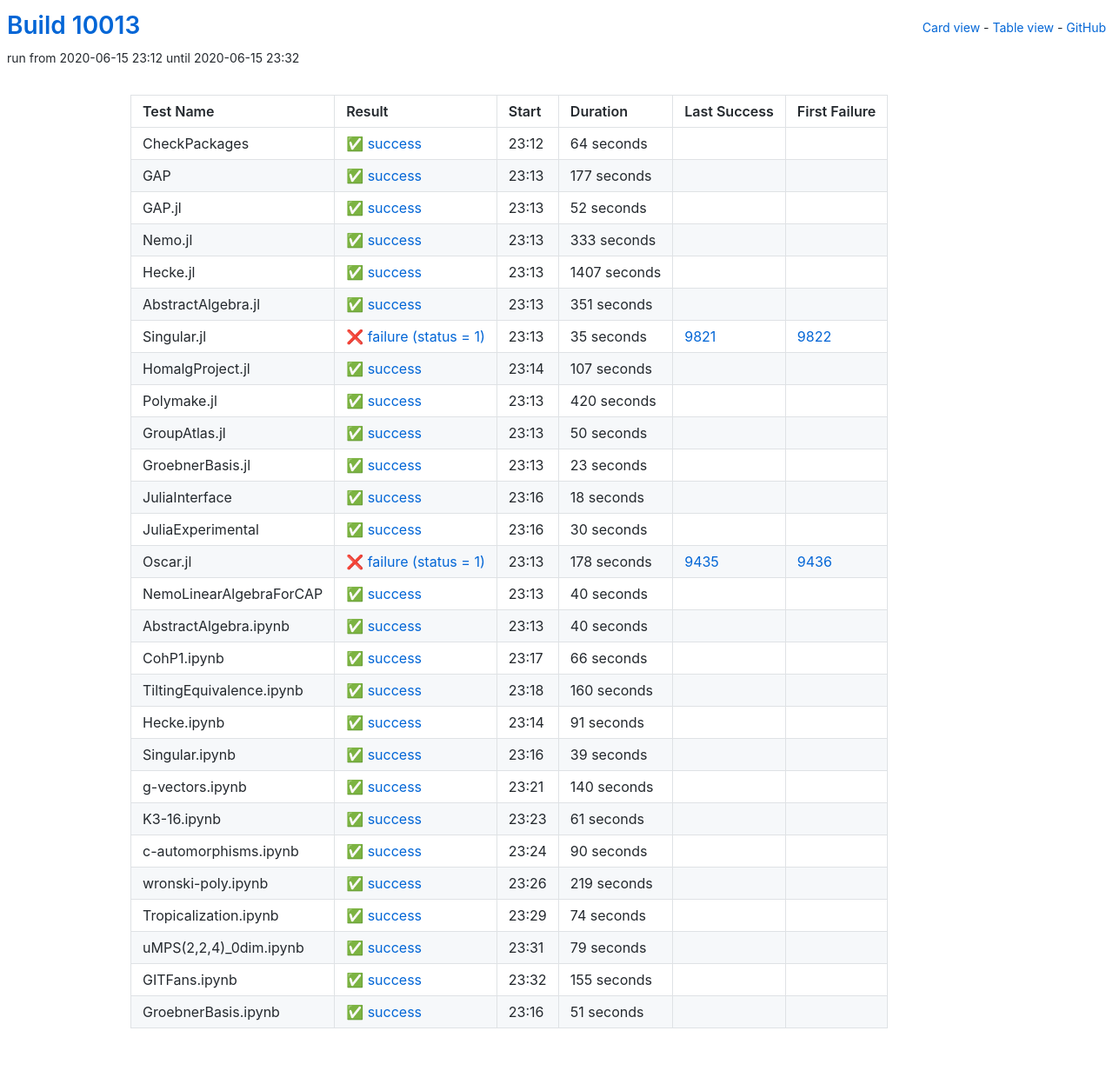
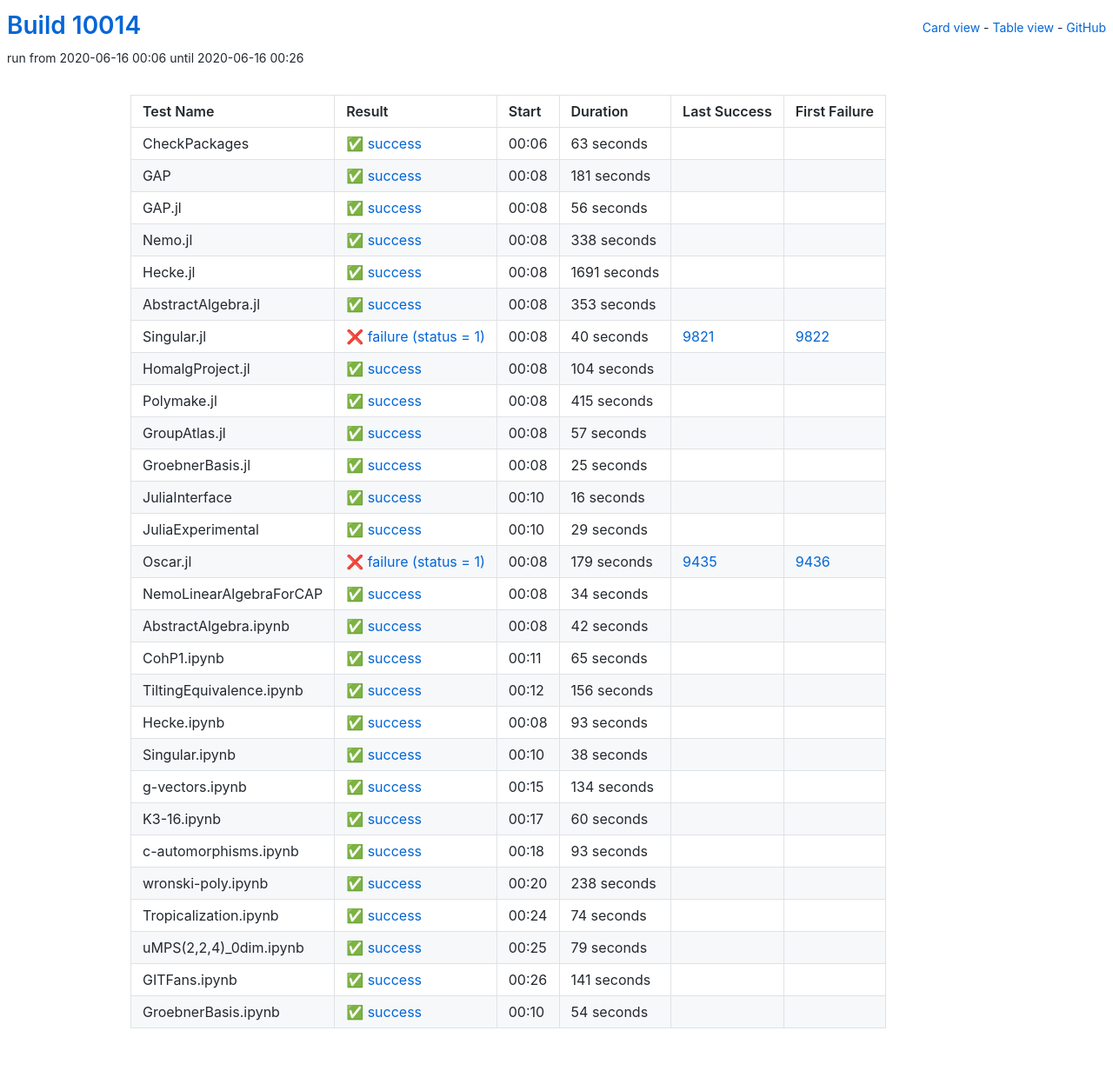
Before and after one commit to oscar-system/oscar-ci-status, a Jekyll site: the page built from table.html, in a window 1280 px wide. Shown: the whole page at 87% size. Built offline with Jekyll 4.4.1, drawn with Linux system fonts in a browser that asks for light colours.

Commit message:
Build #10014

```diff
--- a/_data/ci.yml
+++ b/_data/ci.yml
@@ -1,6 +1,6 @@
 ---
-build: 10013
-build_url: https://oscarci.mathematik.uni-kl.de/job/oscar/10013/
+build: 10014
+build_url: https://oscarci.mathematik.uni-kl.de/job/oscar/10014/
 job: oscar
 organization: oscar-system
 repo: oscar-ci-status
@@ -8,296 +8,296 @@
 tests:
 - name: CheckPackages
   id: checkpackages
-  log: https://oscarci.mathematik.uni-kl.de/job/oscar/10013/artifact/logs/build-10013/CheckPackages.log
-  start: 2020-06-15 23:12
+  log: https://oscarci.mathematik.uni-kl.de/job/oscar/10014/artifact/logs/build-10014/CheckPackages.log
+  start: 2020-06-16 00:06
   success: true
   exitcode: 0
   status: success
-  duration: 64
+  duration: 63
   last_success: false
   last_success_url:
   first_failure: false
   first_failure_url:
 - name: GAP
   id: gap
-  log: https://oscarci.mathematik.uni-kl.de/job/oscar/10013/artifact/logs/build-10013/GAP.log
-  start: 2020-06-15 23:13
+  log: https://oscarci.mathematik.uni-kl.de/job/oscar/10014/artifact/logs/build-10014/GAP.log
+  start: 2020-06-16 00:08
   success: true
   exitcode: 0
   status: success
-  duration: 177
+  duration: 181
   last_success: false
   last_success_url:
   first_failure: false
   first_failure_url:
 - name: GAP.jl
   id: gap-jl
-  log: https://oscarci.mathematik.uni-kl.de/job/oscar/10013/artifact/logs/build-10013/GAP.jl.log
-  start: 2020-06-15 23:13
+  log: https://oscarci.mathematik.uni-kl.de/job/oscar/10014/artifact/logs/build-10014/GAP.jl.log
+  start: 2020-06-16 00:08
   success: true
   exitcode: 0
   status: success
-  duration: 52
+  duration: 56
   last_success: false
   last_success_url:
   first_failure: false
   first_failure_url:
 - name: Nemo.jl
   id: nemo-jl
-  log: https://oscarci.mathematik.uni-kl.de/job/oscar/10013/artifact/logs/build-10013/Nemo.jl.log
-  start: 2020-06-15 23:13
+  log: https://oscarci.mathematik.uni-kl.de/job/oscar/10014/artifact/logs/build-10014/Nemo.jl.log
+  start: 2020-06-16 00:08
   success: true
   exitcode: 0
   status: success
-  duration: 333
+  duration: 338
   last_success: false
   last_success_url:
   first_failure: false
   first_failure_url:
 - name: Hecke.jl
   id: hecke-jl
-  log: https://oscarci.mathematik.uni-kl.de/job/oscar/10013/artifact/logs/build-10013/Hecke.jl.log
-  start: 2020-06-15 23:13
+  log: https://oscarci.mathematik.uni-kl.de/job/oscar/10014/artifact/logs/build-10014/Hecke.jl.log
+  start: 2020-06-16 00:08
   success: true
   exitcode: 0
   status: success
-  duration: 1407
+  duration: 1691
   last_success: false
   last_success_url:
   first_failure: false
   first_failure_url:
 - name: AbstractAlgebra.jl
   id: abstractalgebra-jl
-  log: https://oscarci.mathematik.uni-kl.de/job/oscar/10013/artifact/logs/build-10013/AbstractAlgebra.jl.log
-  start: 2020-06-15 23:13
+  log: https://oscarci.mathematik.uni-kl.de/job/oscar/10014/artifact/logs/build-10014/AbstractAlgebra.jl.log
+  start: 2020-06-16 00:08
   success: true
   exitcode: 0
   status: success
-  duration: 351
+  duration: 353
   last_success: false
   last_success_url:
   first_failure: false
   first_failure_url:
 - name: Singular.jl
   id: singular-jl
-  log: https://oscarci.mathematik.uni-kl.de/job/oscar/10013/artifact/logs/build-10013/Singular.jl.log
-  start: 2020-06-15 23:13
+  log: https://oscarci.mathematik.uni-kl.de/job/oscar/10014/artifact/logs/build-10014/Singular.jl.log
+  start: 2020-06-16 00:08
   success: false
   exitcode: 1
   status: failure
-  duration: 35
+  duration: 40
   last_success: 9821
   last_success_url: https://oscarci.mathematik.uni-kl.de/job/oscar/9821/
   first_failure: 9822
   first_failure_url: https://oscarci.mathematik.uni-kl.de/job/oscar/9822/
 - name: HomalgProject.jl
   id: homalgproject-jl
-  log: https://oscarci.mathematik.uni-kl.de/job/oscar/10013/artifact/logs/build-10013/HomalgProject.jl.log
-  start: 2020-06-15 23:14
+  log: https://oscarci.mathematik.uni-kl.de/job/oscar/10014/artifact/logs/build-10014/HomalgProject.jl.log
+  start: 2020-06-16 00:08
   success: true
   exitcode: 0
   status: success
-  duration: 107
+  duration: 104
   last_success: false
   last_success_url:
   first_failure: false
   first_failure_url:
 - name: Polymake.jl
   id: polymake-jl
-  log: https://oscarci.mathematik.uni-kl.de/job/oscar/10013/artifact/logs/build-10013/Polymake.jl.log
-  start: 2020-06-15 23:13
+  log: https://oscarci.mathematik.uni-kl.de/job/oscar/10014/artifact/logs/build-10014/Polymake.jl.log
+  start: 2020-06-16 00:08
   success: true
   exitcode: 0
   status: success
-  duration: 420
+  duration: 415
   last_success: false
   last_success_url:
   first_failure: false
   first_failure_url:
 - name: GroupAtlas.jl
   id: groupatlas-jl
-  log: https://oscarci.mathematik.uni-kl.de/job/oscar/10013/artifact/logs/build-10013/GroupAtlas.jl.log
-  start: 2020-06-15 23:13
+  log: https://oscarci.mathematik.uni-kl.de/job/oscar/10014/artifact/logs/build-10014/GroupAtlas.jl.log
+  start: 2020-06-16 00:08
   success: true
   exitcode: 0
   status: success
-  duration: 50
+  duration: 57
   last_success: false
   last_success_url:
   first_failure: false
   first_failure_url:
 - name: GroebnerBasis.jl
   id: groebnerbasis-jl
-  log: https://oscarci.mathematik.uni-kl.de/job/oscar/10013/artifact/logs/build-10013/GroebnerBasis.jl.log
-  start: 2020-06-15 23:13
+  log: https://oscarci.mathematik.uni-kl.de/job/oscar/10014/artifact/logs/build-10014/GroebnerBasis.jl.log
+  start: 2020-06-16 00:08
   success: true
   exitcode: 0
   status: success
-  duration: 23
+  duration: 25
   last_success: false
   last_success_url:
   first_failure: false
   first_failure_url:
 - name: JuliaInterface
   id: juliainterface
-  log: https://oscarci.mathematik.uni-kl.de/job/oscar/10013/artifact/logs/build-10013/JuliaInterface.log
-  start: 2020-06-15 23:16
+  log: https://oscarci.mathematik.uni-kl.de/job/oscar/10014/artifact/logs/build-10014/JuliaInterface.log
+  start: 2020-06-16 00:10
   success: true
   exitcode: 0
   status: success
-  duration: 18
+  duration: 16
   last_success: false
   last_success_url:
   first_failure: false
   first_failure_url:
 - name: JuliaExperimental
   id: juliaexperimental
-  log: https://oscarci.mathematik.uni-kl.de/job/oscar/10013/artifact/logs/build-10013/JuliaExperimental.log
-  start: 2020-06-15 23:16
+  log: https://oscarci.mathematik.uni-kl.de/job/oscar/10014/artifact/logs/build-10014/JuliaExperimental.log
+  start: 2020-06-16 00:10
   success: true
   exitcode: 0
   status: success
-  duration: 30
+  duration: 29
   last_success: false
   last_success_url:
   first_failure: false
   first_failure_url:
 - name: Oscar.jl
   id: oscar-jl
-  log: https://oscarci.mathematik.uni-kl.de/job/oscar/10013/artifact/logs/build-10013/Oscar.jl.log
-  start: 2020-06-15 23:13
+  log: https://oscarci.mathematik.uni-kl.de/job/oscar/10014/artifact/logs/build-10014/Oscar.jl.log
+  start: 2020-06-16 00:08
   success: false
   exitcode: 1
   status: failure
-  duration: 178
+  duration: 179
   last_success: 9435
   last_success_url: https://oscarci.mathematik.uni-kl.de/job/oscar/9435/
   first_failure: 9436
   first_failure_url: https://oscarci.mathematik.uni-kl.de/job/oscar/9436/
 - name: NemoLinearAlgebraForCAP
   id: nemolinearalgebraforcap
-  log: https://oscarci.mathematik.uni-kl.de/job/oscar/10013/artifact/logs/build-10013/NemoLinearAlgebraForCAP.log
-  start: 2020-06-15 23:13
+  log: https://oscarci.mathematik.uni-kl.de/job/oscar/10014/artifact/logs/build-10014/NemoLinearAlgebraForCAP.log
+  start: 2020-06-16 00:08
   success: true
   exitcode: 0
   status: success
-  duration: 40
+  duration: 34
   last_success: false
   last_success_url:
   first_failure: false
   first_failure_url:
 - name: AbstractAlgebra.ipynb
   id: abstractalgebra-ipynb
-  log: https://oscarci.mathematik.uni-kl.de/job/oscar/10013/artifact/logs/build-10013/AbstractAlgebra.ipynb.log
-  start: 2020-06-15 23:13
+  log: https://oscarci.mathematik.uni-kl.de/job/oscar/10014/artifact/logs/build-10014/AbstractAlgebra.ipynb.log
+  start: 2020-06-16 00:08
   success: true
   exitcode: 0
   status: success
-  duration: 40
+  duration: 42
   last_success: false
   last_success_url:
   first_failure: false
   first_failure_url:
 - name: CohP1.ipynb
   id: cohp1-ipynb
-  log: https://oscarci.mathematik.uni-kl.de/job/oscar/10013/artifact/logs/build-10013/CohP1.ipynb.log
-  start: 2020-06-15 23:17
+  log: https://oscarci.mathematik.uni-kl.de/job/oscar/10014/artifact/logs/build-10014/CohP1.ipynb.log
+  start: 2020-06-16 00:11
   success: true
   exitcode: 0
   status: success
-  duration: 66
+  duration: 65
   last_success: false
   last_success_url:
   first_failure: false
   first_failure_url:
 - name: TiltingEquivalence.ipynb
   id: tiltingequivalence-ipynb
-  log: https://oscarci.mathematik.uni-kl.de/job/oscar/10013/artifact/logs/build-10013/TiltingEquivalence.ipynb.log
-  start: 2020-06-15 23:18
+  log: https://oscarci.mathematik.uni-kl.de/job/oscar/10014/artifact/logs/build-10014/TiltingEquivalence.ipynb.log
+  start: 2020-06-16 00:12
   success: true
   exitcode: 0
   status: success
-  duration: 160
+  duration: 156
   last_success: false
   last_success_url:
   first_failure: false
   first_failure_url:
 - name: Hecke.ipynb
   id: hecke-ipynb
-  log: https://oscarci.mathematik.uni-kl.de/job/oscar/10013/artifact/logs/build-10013/Hecke.ipynb.log
-  start: 2020-06-15 23:14
+  log: https://oscarci.mathematik.uni-kl.de/job/oscar/10014/artifact/logs/build-10014/Hecke.ipynb.log
+  start: 2020-06-16 00:08
   success: true
   exitcode: 0
   status: success
-  duration: 91
+  duration: 93
   last_success: false
   last_success_url:
   first_failure: false
   first_failure_url:
 - name: Singular.ipynb
   id: singular-ipynb
-  log: https://oscarci.mathematik.uni-kl.de/job/oscar/10013/artifact/logs/build-10013/Singular.ipynb.log
-  start: 2020-06-15 23:16
+  log: https://oscarci.mathematik.uni-kl.de/job/oscar/10014/artifact/logs/build-10014/Singular.ipynb.log
+  start: 2020-06-16 00:10
   success: true
   exitcode: 0
   status: success
-  duration: 39
+  duration: 38
   last_success: false
   last_success_url:
   first_failure: false
   first_failure_url:
 - name: g-vectors.ipynb
   id: g-vectors-ipynb
-  log: https://oscarci.mathematik.uni-kl.de/job/oscar/10013/artifact/logs/build-10013/g-vectors.ipynb.log
-  start: 2020-06-15 23:21
+  log: https://oscarci.mathematik.uni-kl.de/job/oscar/10014/artifact/logs/build-10014/g-vectors.ipynb.log
+  start: 2020-06-16 00:15
   success: true
   exitcode: 0
   status: success
-  duration: 140
+  duration: 134
   last_success: false
   last_success_url:
   first_failure: false
   first_failure_url:
 - name: K3-16.ipynb
   id: k3-16-ipynb
-  log: https://oscarci.mathematik.uni-kl.de/job/oscar/10013/artifact/logs/build-10013/K3-16.ipynb.log
-  start: 2020-06-15 23:23
+  log: https://oscarci.mathematik.uni-kl.de/job/oscar/10014/artifact/logs/build-10014/K3-16.ipynb.log
+  start: 2020-06-16 00:17
   success: true
   exitcode: 0
   status: success
-  duration: 61
+  duration: 60
   last_success: false
   last_success_url:
   first_failure: false
   first_failure_url:
 - name: c-automorphisms.ipynb
   id: c-automorphisms-ipynb
-  log: https://oscarci.mathematik.uni-kl.de/job/oscar/10013/artifact/logs/build-10013/c-automorphisms.ipynb.log
-  start: 2020-06-15 23:24
+  log: https://oscarci.mathematik.uni-kl.de/job/oscar/10014/artifact/logs/build-10014/c-automorphisms.ipynb.log
+  start: 2020-06-16 00:18
   success: true
   exitcode: 0
   status: success
-  duration: 90
+  duration: 93
   last_success: false
   last_success_url:
   first_failure: false
   first_failure_url:
 - name: wronski-poly.ipynb
   id: wronski-poly-ipynb
-  log: https://oscarci.mathematik.uni-kl.de/job/oscar/10013/artifact/logs/build-10013/wronski-poly.ipynb.log
-  start: 2020-06-15 23:26
+  log: https://oscarci.mathematik.uni-kl.de/job/oscar/10014/artifact/logs/build-10014/wronski-poly.ipynb.log
+  start: 2020-06-16 00:20
   success: true
   exitcode: 0
   status: success
-  duration: 219
+  duration: 238
   last_success: false
   last_success_url:
   first_failure: false
   first_failure_url:
 - name: Tropicalization.ipynb
   id: tropicalization-ipynb
-  log: https://oscarci.mathematik.uni-kl.de/job/oscar/10013/artifact/logs/build-10013/Tropicalization.ipynb.log
-  start: 2020-06-15 23:29
+  log: https://oscarci.mathematik.uni-kl.de/job/oscar/10014/artifact/logs/build-10014/Tropicalization.ipynb.log
+  start: 2020-06-16 00:24
   success: true
   exitcode: 0
   status: success
@@ -308,8 +308,8 @@
   first_failure_url:
 - name: uMPS(2,2,4)_0dim.ipynb
   id: umps-2-2-4-0dim-ipynb
-  log: https://oscarci.mathematik.uni-kl.de/job/oscar/10013/artifact/logs/build-10013/uMPS-2-2-4-_0dim.ipynb.log
-  start: 2020-06-15 23:31
+  log: https://oscarci.mathematik.uni-kl.de/job/oscar/10014/artifact/logs/build-10014/uMPS-2-2-4-_0dim.ipynb.log
+  start: 2020-06-16 00:25
   success: true
   exitcode: 0
   status: success
@@ -320,24 +320,24 @@
   first_failure_url:
 - name: GITFans.ipynb
   id: gitfans-ipynb
-  log: https://oscarci.mathematik.uni-kl.de/job/oscar/10013/artifact/logs/build-10013/GITFans.ipynb.log
-  start: 2020-06-15 23:32
+  log: https://oscarci.mathematik.uni-kl.de/job/oscar/10014/artifact/logs/build-10014/GITFans.ipynb.log
+  start: 2020-06-16 00:26
   success: true
   exitcode: 0
   status: success
-  duration: 155
+  duration: 141
   last_success: false
   last_success_url:
   first_failure: false
   first_failure_url:
 - name: GroebnerBasis.ipynb
   id: groebnerbasis-ipynb
-  log: https://oscarci.mathematik.uni-kl.de/job/oscar/10013/artifact/logs/build-10013/GroebnerBasis.ipynb.log
-  start: 2020-06-15 23:16
+  log: https://oscarci.mathematik.uni-kl.de/job/oscar/10014/artifact/logs/build-10014/GroebnerBasis.ipynb.log
+  start: 2020-06-16 00:10
   success: true
   exitcode: 0
   status: success
-  duration: 51
+  duration: 54
   last_success: false
   last_success_url:
   first_failure: false
```
Also changed, not shown: README.md.
